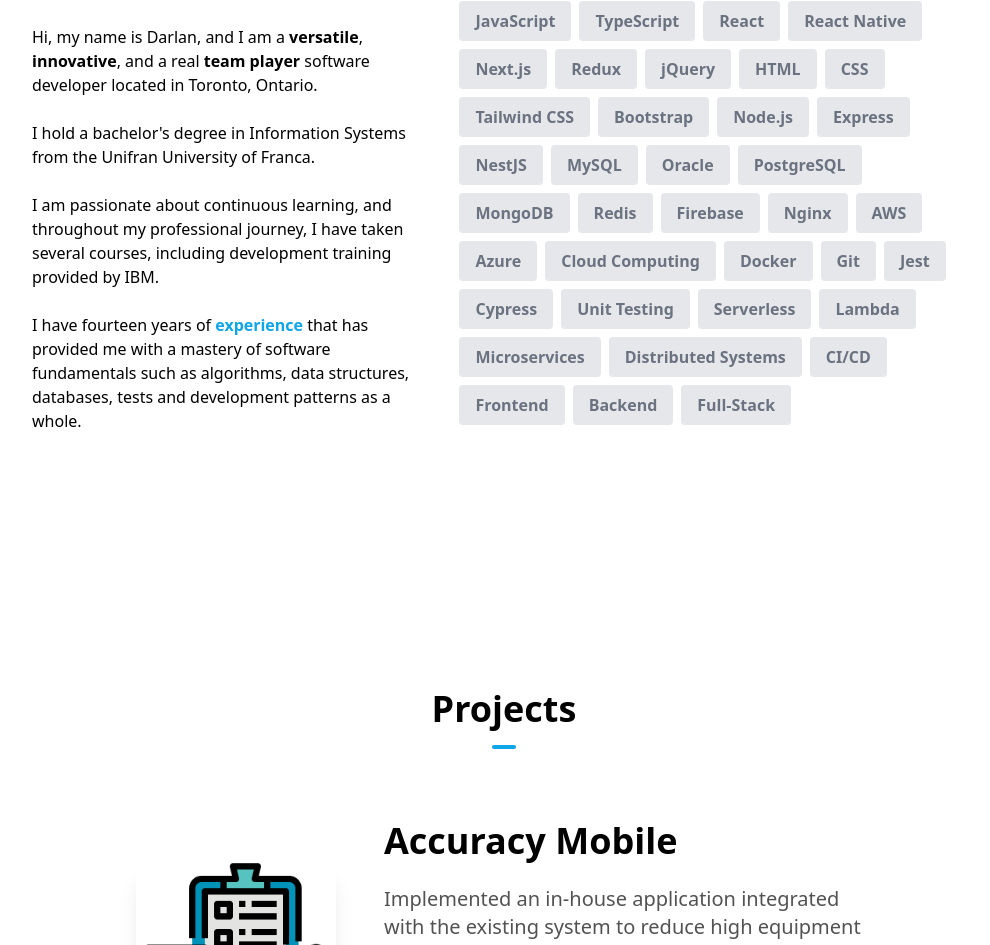
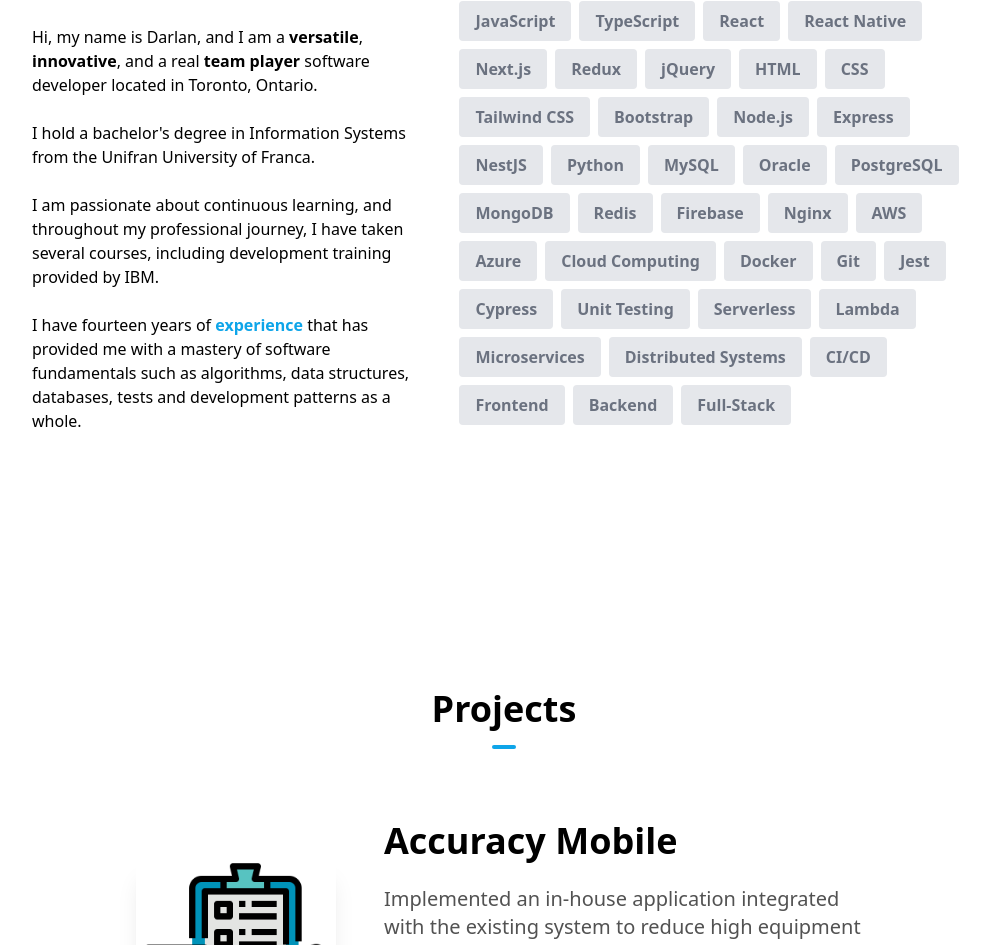
Before and after one commit to DarlanCosta/portfolio, a Next.js app: page / in a window 1280 px wide. Shown: the part 1038-1983 px from the top of the page, without its empty margins (136-1126 px from the left). Built offline with nearby package versions, Linux system fonts and the light colour scheme.

Commit message:
Update AboutSection.tsx

```diff
--- a/components/AboutSection.tsx
+++ b/components/AboutSection.tsx
@@ -15,6 +15,7 @@ const skills = [
   { skill: "Node.js" },
   { skill: "Express" },
   { skill: "NestJS" },
+  { skill: "Python" },
   { skill: "MySQL" },
   { skill: "Oracle" },
   { skill: "PostgreSQL" },
```
